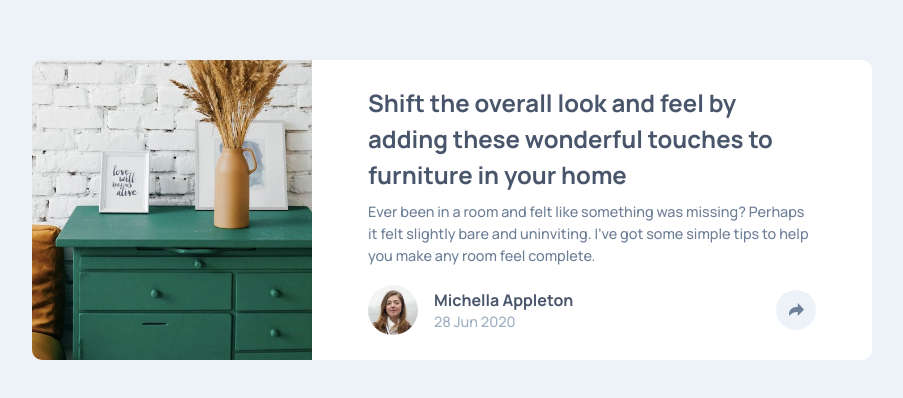
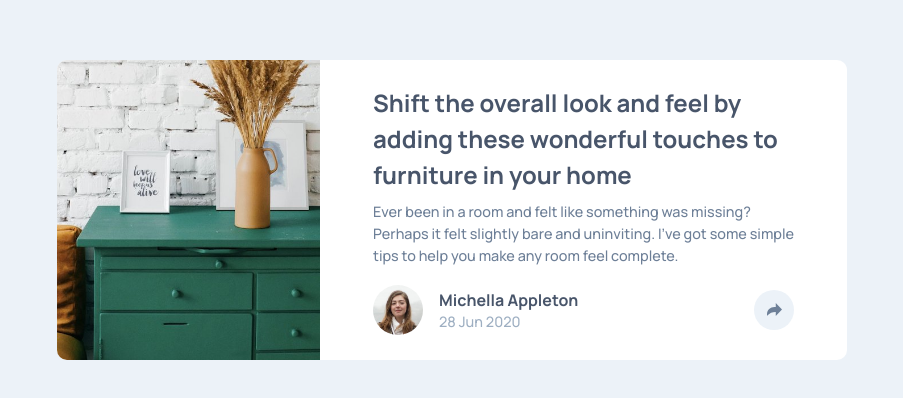
Before and after one commit to My-FrontEndMentor-Challenges/Article-Preview-Component, a plain HTML site: page index.html in a window 1280 px wide. Shown: the part 190-588 px from the top of the page, without its empty margins (188-1091 px from the left). Drawn offline with Linux system fonts and the light colour scheme.

Commit message:
adjusted width of card on dekstop

```diff
--- a/styles.css
+++ b/styles.css
@@ -161,7 +161,7 @@ body {
   .card {
     grid-template-columns: 1fr 2fr;
     grid-template-rows: auto;
-    width: 840px;
+    width: 790px;
     height: 300px;
   }
   .card-text h1 {
```
